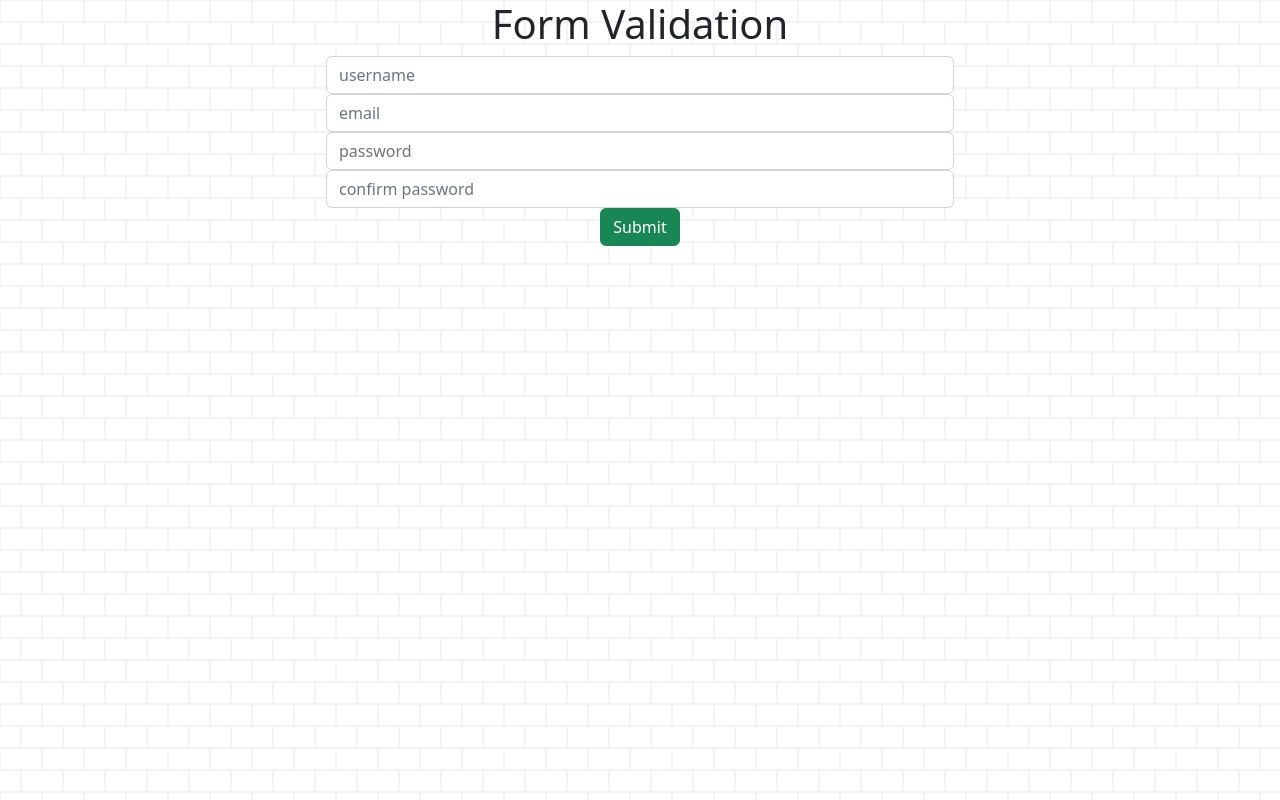
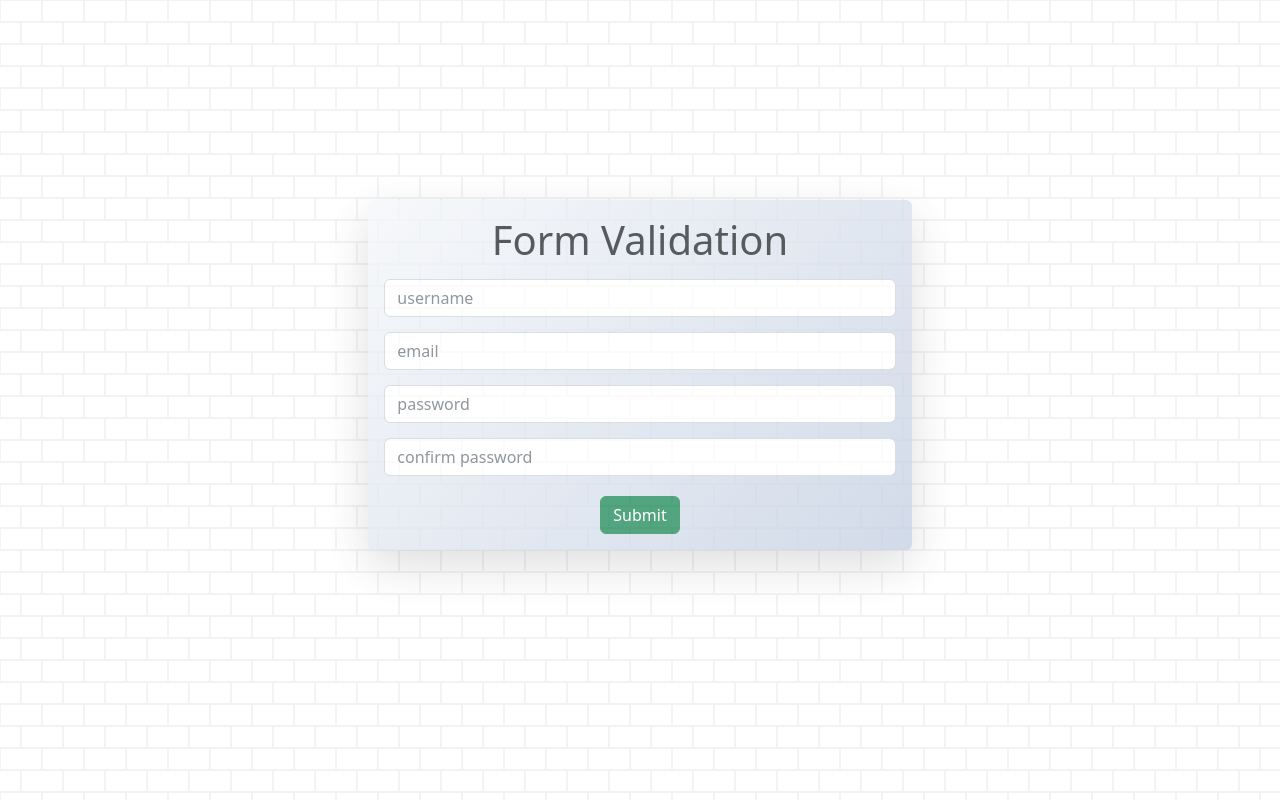
Before and after one commit to Josh-Darling13/form-validation, a React (Create React App) app: page / in a window 1280 px wide. Built offline with nearby package versions, Linux system fonts and the light colour scheme.

Commit message:
completed syling

```diff
--- a/src/Main.js
+++ b/src/Main.js
@@ -5,19 +5,14 @@ export default function Main() {
   return (
     <div>
        <div className="row justify-content-center">
-
-            <div className='col-md-6'>
+            <div className='col-md-5 shadow-lg p-3 mb-5 bg-white rounded'>
                 <h1>Form Validation</h1>
-
                 <input type="text" placeholder='username' className='form-control'></input>
                 <input type="text" placeholder='email' className='form-control'></input>
                 <input type="text" placeholder='password' className='form-control'></input>
                 <input type="text" placeholder='confirm password' className='form-control'></input>
-
                 <button className='btn btn-success'>Submit</button>
-
             </div>
-
        </div>
     </div>
   )
--- a/src/index.css
+++ b/src/index.css
@@ -15,3 +15,25 @@ code {
   font-family: source-code-pro, Menlo, Monaco, Consolas, 'Courier New',
     monospace;
 }
+
+.row{
+}
+
+.col-md-5{
+
+  border-radius: 15px;
+  margin-top: 200px !important;
+  padding: 5%;
+  background-image: linear-gradient(135deg, #f5f7fa 0%, #c3cfe2 100%);
+  box-shadow: 5px 10px 10px 10px #333;
+  opacity: 75%;
+
+}
+
+input{
+  margin-top: 15px !important;
+}
+
+button{
+  margin-top: 20px !important;
+}
```
